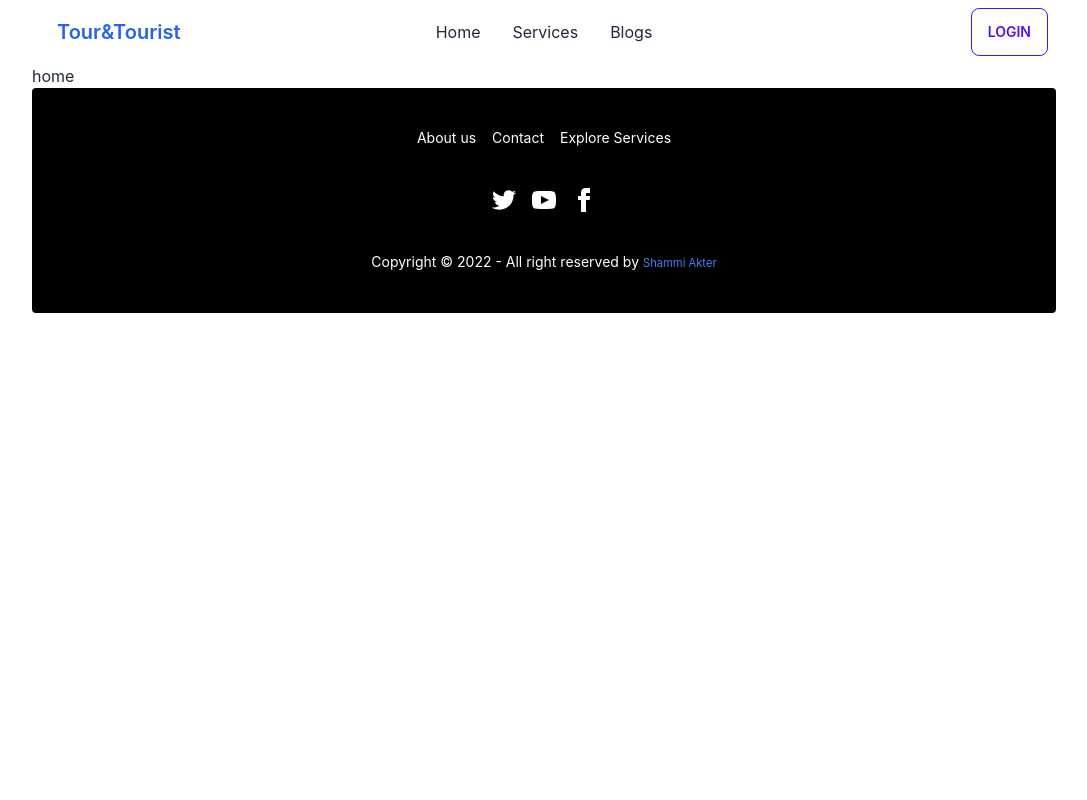
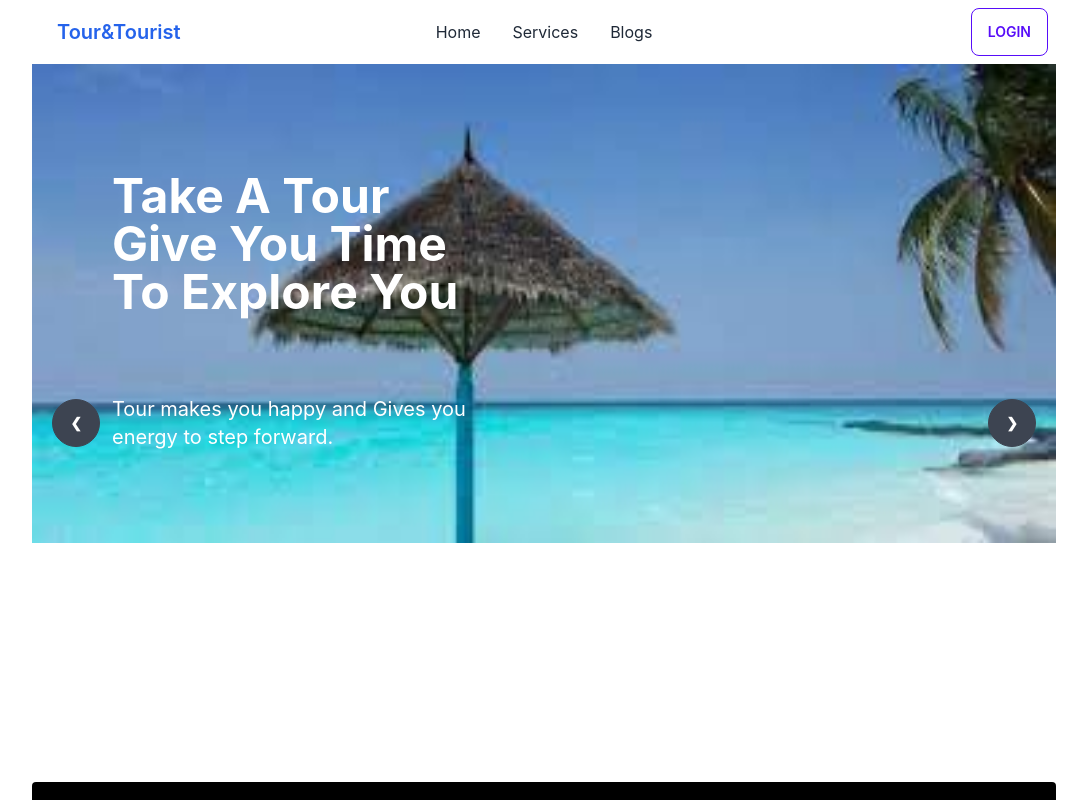
Before and after one commit to Shammi141/tourist-review-client, a React (Create React App) app: page / in a window 1280 px wide. Shown: the top 800 px of the page, without its empty margins (96-1183 px from the left). Built offline with nearby package versions, Linux system fonts and the light colour scheme.

Commit message:
slider added

```diff
--- /dev/null
+++ b/src/Pages/Home/Banner/Banner.js
@@ -0,0 +1,46 @@
+import React from 'react';
+import img1 from '../../../assests/slider/s1.jpeg';
+import img2 from '../../../assests/slider/s2.jpeg';
+import img3 from '../../../assests/slider/s3.jpeg';
+
+const Banner = () => {
+    return (
+        <div className="carousel w-full">
+            <div id="slide1" className="carousel-item relative w-full">
+                <img src={img1} alt="" className="w-full h-2/3" />
+                <div className="absolute flex justify-between transform -translate-y-1/2 left-20 right-5 top-1/4">
+                    <h1 className='text-5xl font-bold text-white'>
+                    Take A Tour <br />
+                    Give You Time <br />
+                    To Explore You <br />
+                    </h1>
+                </div>
+                <div className="absolute flex justify-between transform -translate-y-1/2 left-20 right-5 top-1/2 w-2/5">
+                    <p className='text-xl text-white '>
+                        Tour makes you happy and Gives you energy to step forward.
+                    </p>
+                </div>
+                <div className="absolute flex justify-between transform -translate-y-1/2 left-5 right-5 top-1/2">
+                    <a href="#slide4" className="btn btn-circle">❮</a>
+                    <a href="#slide2" className="btn btn-circle">❯</a>
+                </div>
+            </div>
+            <div id="slide2" className="carousel-item relative w-full">
+                <img src={img2} alt="" className="w-full h-2/3" />
+                <div className="absolute flex justify-between transform -translate-y-1/2 left-5 right-5 top-1/2">
+                    <a href="#slide1" className="btn btn-circle">❮</a>
+                    <a href="#slide3" className="btn btn-circle">❯</a>
+                </div>
+            </div>
+            <div id="slide3" className="carousel-item relative w-full">
+                <img src={img3} alt="" className="w-full h-2/3" />
+                <div className="absolute flex justify-between transform -translate-y-1/2 left-5 right-5 top-1/2">
+                    <a href="#slide2" className="btn btn-circle">❮</a>
+                    <a href="#slide4" className="btn btn-circle">❯</a>
+                </div>
+            </div>
+        </div>
+    );
+};
+
+export default Banner;
--- a/src/Pages/Home/Home/Home.js
+++ b/src/Pages/Home/Home/Home.js
@@ -1,9 +1,10 @@
 import React from 'react';
+import Banner from '../Banner/Banner';
 
 const Home = () => {
     return (
         <div>
-            <h2>home</h2>
+            <Banner></Banner>
         </div>
     );
 };
```
